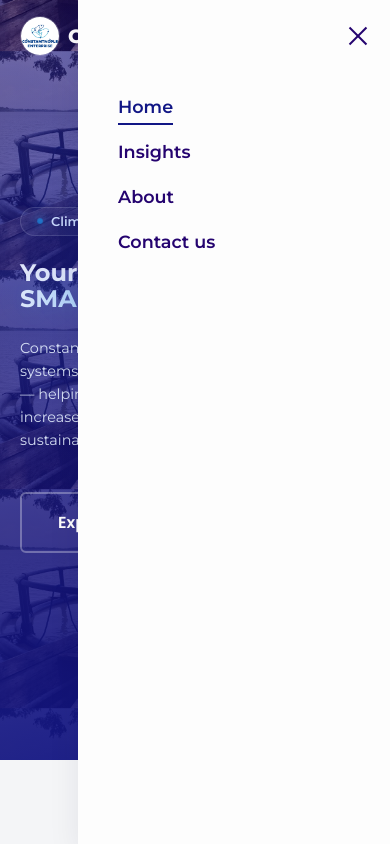
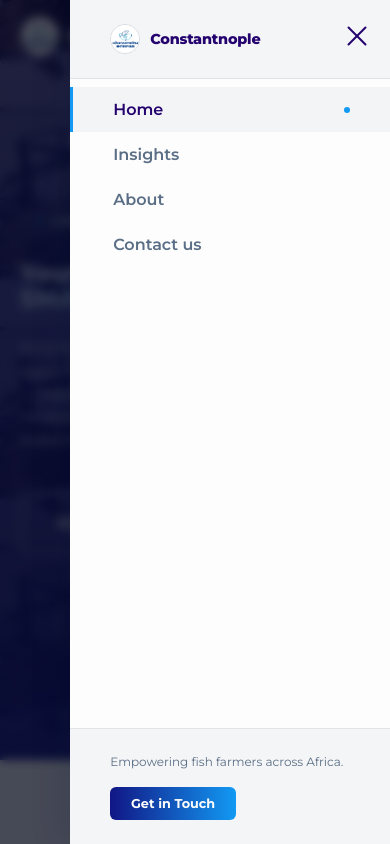
Before and after one commit to Enoch-2020/Constantnople, a plain HTML site: page index.html in a window 390 px wide. Both pictures are taken after a click on the button "Toggle Navigation Menu". Shown: the top 844 px of the page. Drawn offline with Linux system fonts and the light colour scheme.

Commit message:
change made

```diff
--- a/assets/css/menus.css
+++ b/assets/css/menus.css
@@ -410,6 +410,34 @@
 }
 
 /* ==========================================================================
+   2b. MOBILE DRAWER ELEMENTS — hidden on desktop, shown in mobile query
+   ========================================================================== */
+
+.nav-backdrop {
+  position: fixed;
+  inset: 0;
+  background: rgba(4, 8, 24, 0.72);
+  backdrop-filter: blur(5px);
+  -webkit-backdrop-filter: blur(5px);
+  z-index: 1040;
+  opacity: 0;
+  visibility: hidden;
+  pointer-events: none;
+  transition: opacity 0.45s ease, visibility 0.45s ease;
+}
+
+.nav-backdrop.open {
+  opacity: 1;
+  visibility: visible;
+  pointer-events: all;
+}
+
+.nav-drawer-header,
+.nav-drawer-footer {
+  display: none;
+}
+
+/* ==========================================================================
    3. DESKTOP ONLY MEDIA SCREEN QUERIES (MIN-WIDTH: 993px)
    ========================================================================== */
 
@@ -442,82 +470,232 @@
     padding: var(--space-sm) 0;
   }
 
+  /* --- Hamburger button --- */
   .mobile-nav-toggle {
     display: flex;
     flex-direction: column;
     justify-content: space-between;
-    width: 24px;
-    height: 18px;
+    width: 26px;
+    height: 20px;
     background: transparent;
     border: none;
     cursor: pointer;
     z-index: 1100;
+    position: relative;
   }
 
   .hamburger-bar {
     width: 100%;
     height: 2px;
+    border-radius: 2px;
     background-color: var(--clr-white);
-    transition: var(--transition-smooth);
+    transition: transform 0.4s cubic-bezier(0.16, 1, 0.3, 1),
+                opacity 0.25s ease,
+                background-color 0.3s ease;
+    transform-origin: center;
   }
+
+  .hamburger-bar:nth-child(1) { width: 100%; }
+  .hamburger-bar:nth-child(2) { width: 70%; }
+  .hamburger-bar:nth-child(3) { width: 85%; }
 
   .main-header.scrolled .hamburger-bar {
     background-color: var(--clr-dark-blue);
   }
 
-  /* Hamburger Transformations */
+  /* Open state — morph to X, stay dark for visibility on light header */
   .mobile-nav-toggle.open .hamburger-bar:nth-child(1) {
-    transform: translateY(8px) rotate(45deg);
+    transform: translateY(9px) rotate(45deg);
+    width: 100%;
+    background-color: var(--clr-dark-blue);
+  }
+  .mobile-nav-toggle.open .hamburger-bar:nth-child(2) {
+    opacity: 0;
+    transform: scaleX(0);
+  }
+  .mobile-nav-toggle.open .hamburger-bar:nth-child(3) {
+    transform: translateY(-9px) rotate(-45deg);
+    width: 100%;
     background-color: var(--clr-dark-blue);
   }
 
-  .mobile-nav-toggle.open .hamburger-bar:nth-child(2) {
-    opacity: 0;
+  /* --- Drawer header --- */
+  .nav-drawer-header {
+    display: flex;
+    align-items: center;
+    justify-content: space-between;
+    padding: var(--space-md) var(--space-lg);
+    background: var(--clr-off-white);
+    border-bottom: 1px solid rgba(10, 25, 47, 0.08);
+    flex-shrink: 0;
   }
 
-  .mobile-nav-toggle.open .hamburger-bar:nth-child(3) {
-    transform: translateY(-8px) rotate(-45deg);
-    background-color: var(--clr-dark-blue);
+  .nav-drawer-brand {
+    display: flex;
+    align-items: center;
+    gap: 10px;
+    text-decoration: none;
   }
 
-  /* Offscreen Drawer Stack Layout */
+  .nav-drawer-logo {
+    width: 30px;
+    height: 30px;
+    border-radius: 50%;
+    object-fit: cover;
+    border: 1px solid rgba(10, 25, 47, 0.12);
+  }
+
+  .nav-drawer-brand span {
+    font-size: 0.9rem;
+    font-weight: 800;
+    color: var(--clr-dark-blue);
+    letter-spacing: -0.2px;
+  }
+
+  /* --- Drawer footer --- */
+  .nav-drawer-footer {
+    display: block;
+    padding: var(--space-md) var(--space-lg);
+    background: var(--clr-off-white);
+    border-top: 1px solid rgba(10, 25, 47, 0.08);
+    flex-shrink: 0;
+    opacity: 0;
+    transform: translateY(12px);
+    transition: opacity 0.4s ease, transform 0.4s ease;
+  }
+
+  .header-nav-container.open .nav-drawer-footer {
+    opacity: 1;
+    transform: translateY(0);
+    transition-delay: 0.38s;
+  }
+
+  .header-nav-container:not(.open) .nav-drawer-footer {
+    transition-delay: 0s;
+    transition-duration: 0.15s;
+  }
+
+  .nav-drawer-tagline {
+    font-size: 0.75rem;
+    color: var(--text-secondary);
+    margin-bottom: var(--space-sm);
+    line-height: 1.5;
+  }
+
+  .nav-drawer-cta {
+    display: inline-block;
+    padding: 0.55rem 1.3rem;
+    background: linear-gradient(90deg, var(--clr-royal-blue), var(--clr-accent-blue));
+    color: var(--clr-white);
+    font-size: 0.8rem;
+    font-weight: 700;
+    border-radius: var(--radius-sm);
+    text-decoration: none;
+    transition: opacity 0.2s, transform 0.2s;
+  }
+
+  .nav-drawer-cta:hover {
+    opacity: 0.85;
+    transform: translateY(-1px);
+  }
+
+  /* --- Drawer container --- */
   .header-nav-container {
     position: fixed;
     top: 0;
-    right: -100%;
-    width: 80%;
-    max-width: 320px;
+    right: 0;
+    width: 82%;
+    max-width: 340px;
     height: 100vh;
-    background-color: var(--clr-white);
-    box-shadow: var(--shadow-md);
-    padding: calc(var(--space-xl) * 1.5) var(--space-lg) var(--space-lg);
-    transition: right 0.4s var(--anim-curve);
+    background: var(--clr-white);
+    transform: translateX(110%);
+    transition: transform 0.52s cubic-bezier(0.16, 1, 0.3, 1);
     z-index: 1050;
+    display: flex;
+    flex-direction: column;
+    overflow: hidden;
+    box-shadow: -8px 0 32px rgba(10, 25, 47, 0.12);
   }
 
   .header-nav-container.open {
-    right: 0;
+    transform: translateX(0);
   }
 
+  /* --- Nav list --- */
   .header-nav-list {
     flex-direction: column;
-    align-items: flex-start;
-    gap: var(--space-md);
+    align-items: stretch;
+    gap: 0;
+    padding: var(--space-xs) 0;
+    flex: 1;
+    overflow-y: auto;
   }
 
-  .header-nav-link {
-    color: var(--clr-dark-blue);
-    font-size: 1.1rem;
-    width: 100%;
+  .header-nav-list li {
+    opacity: 0;
+    transform: translateX(22px);
+    transition: opacity 0.38s ease, transform 0.38s cubic-bezier(0.16, 1, 0.3, 1);
   }
 
+  /* Stagger in */
+  .header-nav-container.open .header-nav-list li:nth-child(1) {
+    opacity: 1; transform: translateX(0); transition-delay: 0.14s;
+  }
+  .header-nav-container.open .header-nav-list li:nth-child(2) {
+    opacity: 1; transform: translateX(0); transition-delay: 0.20s;
+  }
+  .header-nav-container.open .header-nav-list li:nth-child(3) {
+    opacity: 1; transform: translateX(0); transition-delay: 0.26s;
+  }
+  .header-nav-container.open .header-nav-list li:nth-child(4) {
+    opacity: 1; transform: translateX(0); transition-delay: 0.32s;
+  }
+
+  /* Fast collapse on close */
+  .header-nav-container:not(.open) .header-nav-list li {
+    transition-delay: 0s;
+    transition-duration: 0.15s;
+  }
+
+  /* --- Nav links --- */
+  .header-nav-link {
+    display: flex;
+    align-items: center;
+    justify-content: space-between;
+    color: var(--text-secondary);
+    font-size: 1rem;
+    font-weight: 600;
+    padding: 13px var(--space-lg);
+    width: 100%;
+    border-left: 3px solid transparent;
+    transition: color 0.22s, background 0.22s, border-color 0.22s;
+  }
+
+  /* Override the desktop underline — use a dot indicator on mobile */
   .header-nav-link::after {
-    background-color: var(--clr-royal-blue);
+    content: "";
+    position: static;
+    width: 6px;
+    height: 6px;
+    border-radius: 50%;
+    background: var(--clr-accent-blue);
+    opacity: 0;
+    flex-shrink: 0;
+    transition: opacity 0.22s;
+    transform: none;
   }
 
   .header-nav-link:hover,
   .header-nav-link.active {
-    color: var(--clr-royal-blue);
+    color: var(--clr-dark-blue);
+    background: rgba(10, 25, 47, 0.04);
+    border-left-color: var(--clr-accent-blue);
+  }
+
+  .header-nav-link:hover::after,
+  .header-nav-link.active::after {
+    opacity: 1;
+    width: 6px;
   }
 }
 
--- a/assets/js/components.js
+++ b/assets/js/components.js
@@ -28,10 +28,21 @@
           <span class="header-brand-name">Constantnople</span>
         </a>
         <nav class="header-nav-container">
+          <div class="nav-drawer-header">
+            <a href="index.html" class="nav-drawer-brand">
+              <img src="assets/imgs/logo.jpg" alt="Logo" class="nav-drawer-logo" />
+              <span>Constantnople</span>
+            </a>
+          </div>
           <ul class="header-nav-list">
             ${buildNavLinks(activePage)}
           </ul>
+          <div class="nav-drawer-footer">
+            <p class="nav-drawer-tagline">Empowering fish farmers across Africa.</p>
+            <a href="contact.html" class="nav-drawer-cta">Get in Touch</a>
+          </div>
         </nav>
+        <div class="nav-backdrop"></div>
         <button class="mobile-nav-toggle" aria-label="Toggle Navigation Menu">
           <span class="hamburger-bar"></span>
           <span class="hamburger-bar"></span>
--- a/assets/js/menu.js
+++ b/assets/js/menu.js
@@ -40,25 +40,32 @@ function initMobileNavigationDrawer() {
   const mobileToggleBtn = document.querySelector(".mobile-nav-toggle");
   const navigationContainer = document.querySelector(".header-nav-container");
   const navigationLinks = document.querySelectorAll(".header-nav-link");
+  const backdrop = document.querySelector(".nav-backdrop");
 
   if (!mobileToggleBtn || !navigationContainer) return;
 
-  // Toggle menu state on icon click
+  function openMenu() {
+    mobileToggleBtn.classList.add("open");
+    navigationContainer.classList.add("open");
+    if (backdrop) backdrop.classList.add("open");
+    document.body.style.overflow = "hidden";
+  }
+
+  function closeMenu() {
+    mobileToggleBtn.classList.remove("open");
+    navigationContainer.classList.remove("open");
+    if (backdrop) backdrop.classList.remove("open");
+    document.body.style.overflow = "";
+  }
+
   mobileToggleBtn.addEventListener("click", () => {
-    const isOpen = mobileToggleBtn.classList.toggle("open");
-    navigationContainer.classList.toggle("open", isOpen);
-
-    // Prevent underlying body scroll leakage when menu overlay is active
-    document.body.style.overflow = isOpen ? "hidden" : "";
+    navigationContainer.classList.contains("open") ? closeMenu() : openMenu();
   });
 
-  // Auto-close menu drawer when clicking navigation jump links
+  if (backdrop) backdrop.addEventListener("click", closeMenu);
+
   navigationLinks.forEach((link) => {
-    link.addEventListener("click", () => {
-      mobileToggleBtn.classList.remove("open");
-      navigationContainer.classList.remove("open");
-      document.body.style.overflow = "";
-    });
+    link.addEventListener("click", closeMenu);
   });
 }
 
```
